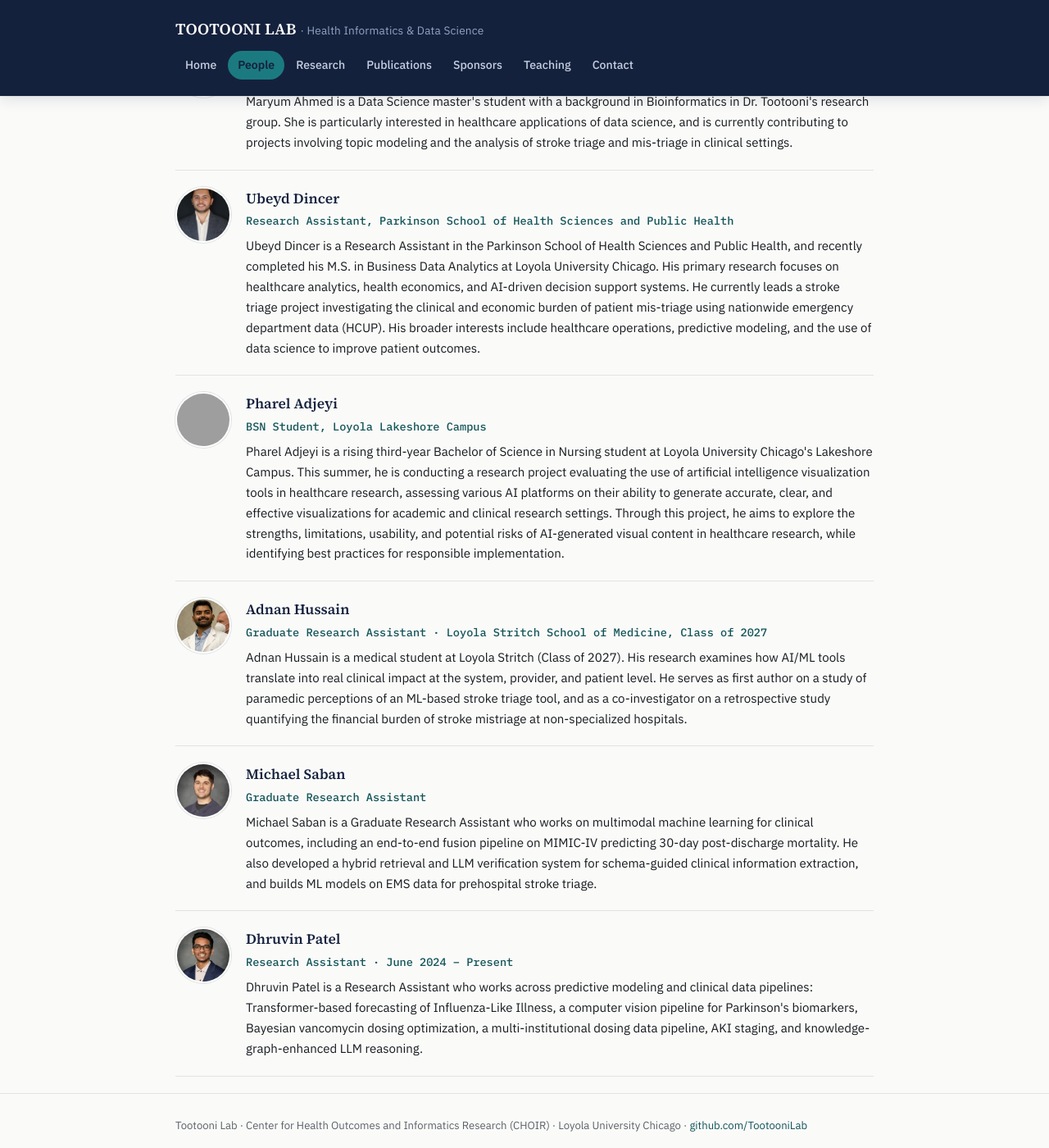
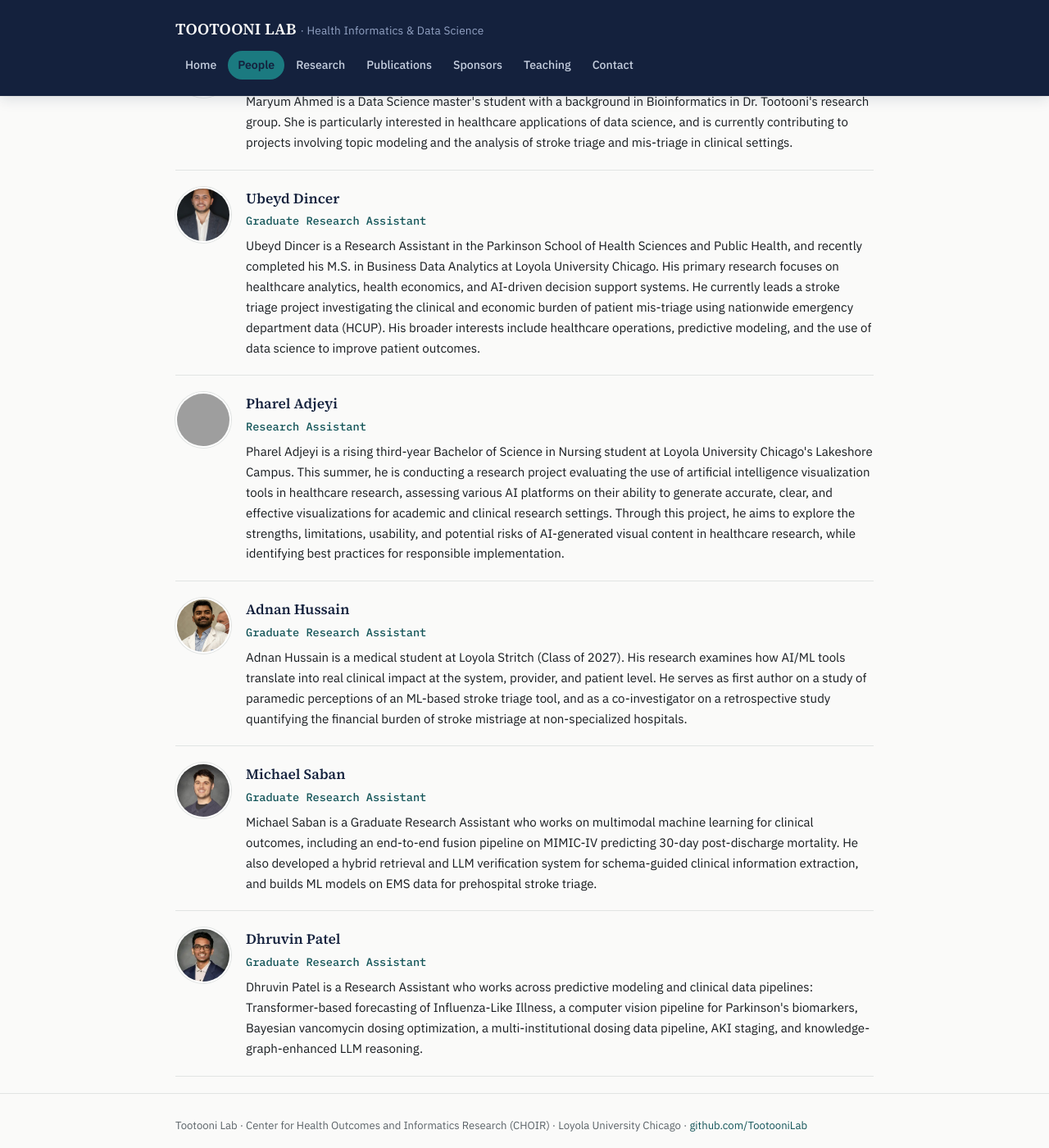
Before and after one commit to jalenbenny/TootooniLabJekyll, a Jekyll site: the page built from people.md, in a window 1280 px wide and 1400 px high, scrolled down 1017 px. Shown: the whole window at 82% size. Built offline with Jekyll 4.4.1, drawn with Linux system fonts in a browser that asks for light colours; some of the changed text lies outside the part shown; grey boxes are pictures that could not be loaded.

Commit message:
update people.md

```diff
--- a/people.md
+++ b/people.md
@@ -18,7 +18,7 @@ permalink: /people/
   <img class="person-card__avatar" src="{{ '/images/behnaz.jpg' | relative_url }}" alt="Behnaz Eslami">
   <div>
     <p class="person-card__name">Behnaz Eslami</p>
-    <p class="person-card__role">Research Assistant</p>
+    <p class="person-card__role">Graduate Research Assistant</p>
     <p class="bio">Behnaz Eslami is a graduate-level data scientist with a strong track record in large language model (LLM) evaluation, continual learning, and post-training techniques. She is currently pursuing her PhD in Computer Science at Loyola University Chicago, focusing on advancing healthcare through intelligent AI solutions. Her research emphasizes LLM reasoning, supervised fine-tuning, and continual learning on longitudinal clinical data to develop adaptive healthcare AI systems.</p>
   </div>
 </div>
@@ -36,7 +36,7 @@ permalink: /people/
   <img class="person-card__avatar" src="{{ '/images/maryum.jpg' | relative_url }}" alt="Maryum Ahmed">
   <div>
     <p class="person-card__name">Maryum Ahmed</p>
-    <p class="person-card__role">Data Science Master's Student</p>
+    <p class="person-card__role">Graduate Research Assistant</p>
     <p class="bio">Maryum Ahmed is a Data Science master's student with a background in Bioinformatics in Dr. Tootooni's research group. She is particularly interested in healthcare applications of data science, and is currently contributing to projects involving topic modeling and the analysis of stroke triage and mis-triage in clinical settings.</p>
   </div>
 </div>
@@ -45,7 +45,7 @@ permalink: /people/
   <img class="person-card__avatar" src="{{ '/images/ubeyd.jpg' | relative_url }}" alt="Ubeyd Dincer">
   <div>
     <p class="person-card__name">Ubeyd Dincer</p>
-    <p class="person-card__role">Research Assistant, Parkinson School of Health Sciences and Public Health</p>
+    <p class="person-card__role">Graduate Research Assistant</p>
     <p class="bio">Ubeyd Dincer is a Research Assistant in the Parkinson School of Health Sciences and Public Health, and recently completed his M.S. in Business Data Analytics at Loyola University Chicago. His primary research focuses on healthcare analytics, health economics, and AI-driven decision support systems. He currently leads a stroke triage project investigating the clinical and economic burden of patient mis-triage using nationwide emergency department data (HCUP). His broader interests include healthcare operations, predictive modeling, and the use of data science to improve patient outcomes.</p>
   </div>
 </div>
@@ -54,7 +54,7 @@ permalink: /people/
   <img class="person-card__avatar" src="{{ '/images/pharel.jpg' | relative_url }}" alt="Pharel Adjeyi">
   <div>
     <p class="person-card__name">Pharel Adjeyi</p>
-    <p class="person-card__role">BSN Student, Loyola Lakeshore Campus</p>
+    <p class="person-card__role">Research Assistant</p>
     <p class="bio">Pharel Adjeyi is a rising third-year Bachelor of Science in Nursing student at Loyola University Chicago's Lakeshore Campus. This summer, he is conducting a research project evaluating the use of artificial intelligence visualization tools in healthcare research, assessing various AI platforms on their ability to generate accurate, clear, and effective visualizations for academic and clinical research settings. Through this project, he aims to explore the strengths, limitations, usability, and potential risks of AI-generated visual content in healthcare research, while identifying best practices for responsible implementation.</p>
   </div>
 </div>
@@ -63,7 +63,7 @@ permalink: /people/
   <img class="person-card__avatar" src="{{ '/images/adnan.jpg' | relative_url }}" alt="Adnan Hussain">
   <div>
     <p class="person-card__name">Adnan Hussain</p>
-    <p class="person-card__role">Graduate Research Assistant &middot; Loyola Stritch School of Medicine, Class of 2027</p>
+    <p class="person-card__role">Graduate Research Assistant</p>
     <p class="bio">Adnan Hussain is a medical student at Loyola Stritch (Class of 2027). His research examines how AI/ML tools translate into real clinical impact at the system, provider, and patient level. He serves as first author on a study of paramedic perceptions of an ML-based stroke triage tool, and as a co-investigator on a retrospective study quantifying the financial burden of stroke mistriage at non-specialized hospitals.</p>
   </div>
 </div>
@@ -81,7 +81,7 @@ permalink: /people/
   <img class="person-card__avatar" src="{{ '/images/dhruvin.jpg' | relative_url }}" alt="Dhruvin Patel">
   <div>
     <p class="person-card__name">Dhruvin Patel</p>
-    <p class="person-card__role">Research Assistant &middot; June 2024 &ndash; Present</p>
+    <p class="person-card__role">Graduate Research Assistant</p>
     <p class="bio">Dhruvin Patel is a Research Assistant who works across predictive modeling and clinical data pipelines: Transformer-based forecasting of Influenza-Like Illness, a computer vision pipeline for Parkinson's biomarkers, Bayesian vancomycin dosing optimization, a multi-institutional dosing data pipeline, AKI staging, and knowledge-graph-enhanced LLM reasoning.</p>
   </div>
 </div>
```
